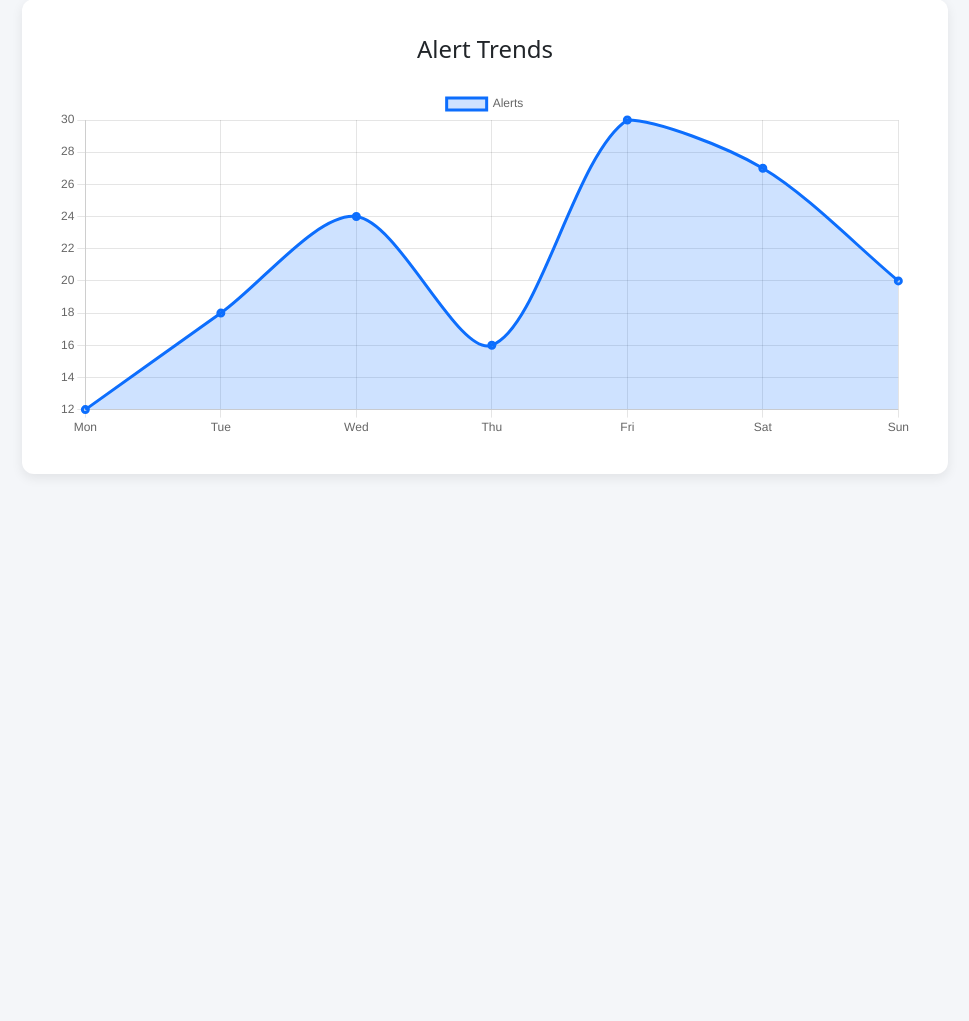
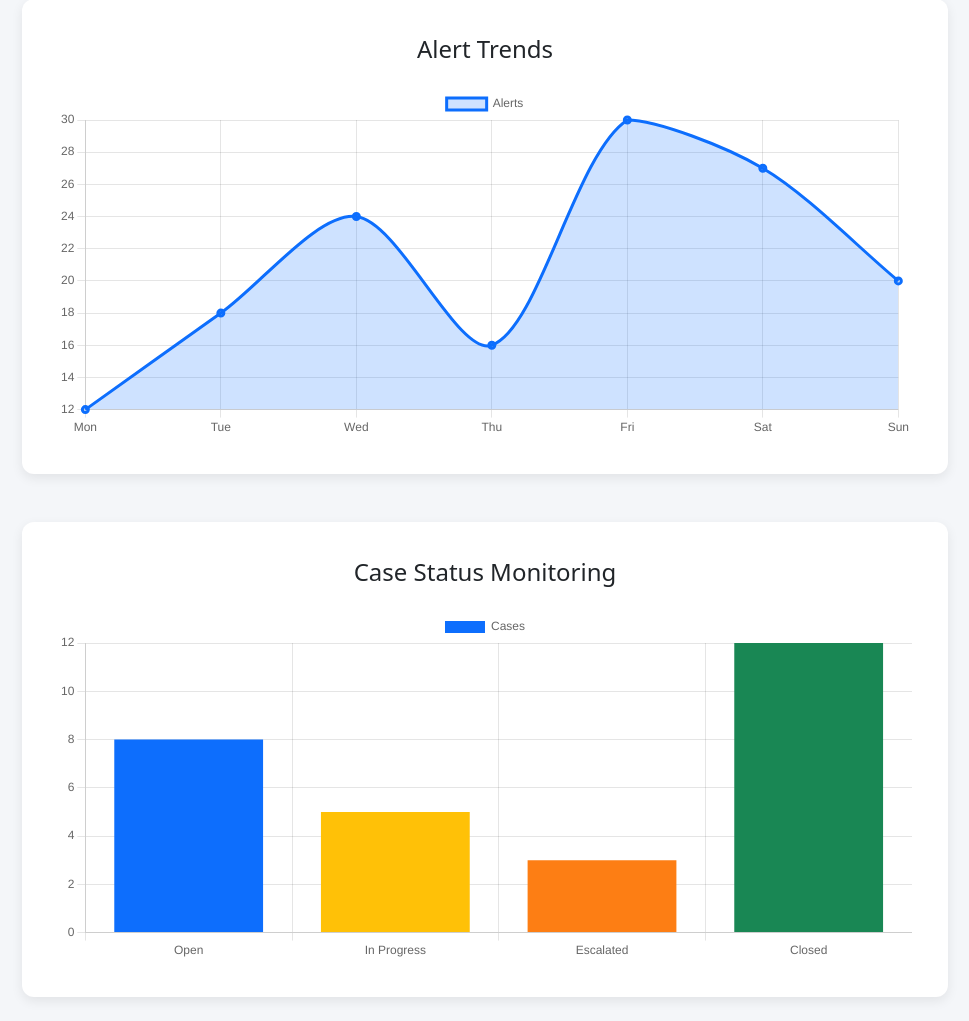
Before and after one commit to Maliyka-L/ThreatHunter_Dashboard, a Flask app: page / in a window 1280 px wide. Shown: the part 879-1900 px from the top of the page, without its empty margins (155-1124 px from the left). Before the commit the page ends 1355 px from the top, so only its background shows below. Run offline with Flask 3, Linux system fonts and the light colour scheme.

Commit message:
feat: add case status monitoring chart

```diff
--- a/app.py
+++ b/app.py
@@ -20,16 +20,34 @@ def dashboard():
         "Critical": 24
     }
 
+    # Sample alert activity used to visualise trends over time.
     alert_trends = {
         "days": ["Mon", "Tue", "Wed", "Thu", "Fri", "Sat", "Sun"],
         "alerts": [12, 18, 24, 16, 30, 27, 20]
+    }
+
+    # Case status metrics reflect the current SOC workload.
+    case_status_data = {
+        "statuses": [
+            "Open",
+            "In Progress",
+            "Escalated",
+            "Closed"
+        ],
+        "counts": [
+            8,
+            5,
+            3,
+            12
+        ]
     }
 
     return render_template(
         "index.html",
         metrics=metrics,
         severity_data=severity_data,
-        alert_trends=alert_trends
+        alert_trends=alert_trends,
+        case_status_data=case_status_data
     )
 
 
--- a/static/style.css
+++ b/static/style.css
@@ -32,3 +32,7 @@ body {
 #trendChart {
     max-height: 350px;
 }
+
+#statusChart {
+    max-height: 350px;
+}
--- a/templates/index.html
+++ b/templates/index.html
@@ -34,13 +34,18 @@
 
     </div>
 
+    <!-- Metric Cards -->
+
     <div class="row g-4">
 
         <div class="col-md-3">
             <div class="card metric-card">
                 <div class="card-body text-center">
+
                     <h6>Total Alerts</h6>
+
                     <h2>{{ metrics.total_alerts }}</h2>
+
                 </div>
             </div>
         </div>
@@ -48,8 +53,11 @@
         <div class="col-md-3">
             <div class="card metric-card">
                 <div class="card-body text-center">
+
                     <h6>Open Cases</h6>
+
                     <h2>{{ metrics.open_cases }}</h2>
+
                 </div>
             </div>
         </div>
@@ -57,8 +65,11 @@
         <div class="col-md-3">
             <div class="card metric-card">
                 <div class="card-body text-center">
+
                     <h6>Critical Alerts</h6>
+
                     <h2>{{ metrics.critical_alerts }}</h2>
+
                 </div>
             </div>
         </div>
@@ -66,13 +77,18 @@
         <div class="col-md-3">
             <div class="card metric-card">
                 <div class="card-body text-center">
+
                     <h6>Threat Intel Hits</h6>
+
                     <h2>{{ metrics.threat_hits }}</h2>
+
                 </div>
             </div>
         </div>
 
     </div>
+
+    <!-- Severity Distribution -->
 
     <div class="row mt-5">
 
@@ -96,6 +112,8 @@
 
     </div>
 
+    <!-- Alert Trends -->
+
     <div class="row mt-5">
 
         <div class="col-lg-10 mx-auto">
@@ -118,9 +136,35 @@
 
     </div>
 
+    <!-- Case Status Monitoring -->
+
+    <div class="row mt-5">
+
+        <div class="col-lg-10 mx-auto">
+
+            <div class="card chart-card">
+
+                <div class="card-body">
+
+                    <h4 class="text-center mb-4">
+                        Case Status Monitoring
+                    </h4>
+
+                    <canvas id="statusChart"></canvas>
+
+                </div>
+
+            </div>
+
+        </div>
+
+    </div>
+
 </div>
 
 <script>
+
+// Severity Pie Chart
 
 const severityCtx = document.getElementById("severityChart");
 
@@ -177,6 +221,8 @@ new Chart(severityCtx, {
 });
 
 
+// Alert Trends Line Chart
+
 const trendCtx = document.getElementById("trendChart");
 
 new Chart(trendCtx, {
@@ -195,7 +241,7 @@ new Chart(trendCtx, {
 
             borderColor: "#0d6efd",
 
-            backgroundColor: "rgba(13, 110, 253, 0.2)",
+            backgroundColor: "rgba(13,110,253,0.2)",
 
             borderWidth: 3,
 
@@ -223,6 +269,52 @@ new Chart(trendCtx, {
 
 });
 
+
+// Case Status Monitoring
+
+const statusCtx = document.getElementById("statusChart");
+
+new Chart(statusCtx, {
+
+    type: "bar",
+
+    data: {
+
+        labels: {{ case_status_data["statuses"] | tojson }},
+
+        datasets: [{
+
+            label: "Cases",
+
+            data: {{ case_status_data["counts"] | tojson }},
+
+            backgroundColor: [
+                "#0d6efd",
+                "#ffc107",
+                "#fd7e14",
+                "#198754"
+            ]
+
+        }]
+
+    },
+
+    options: {
+
+        responsive: true,
+
+        scales: {
+
+            y: {
+                beginAtZero: true
+            }
+
+        }
+
+    }
+
+});
+
 </script>
 
 </body>
```
Also changed, not shown: 1 other file.
